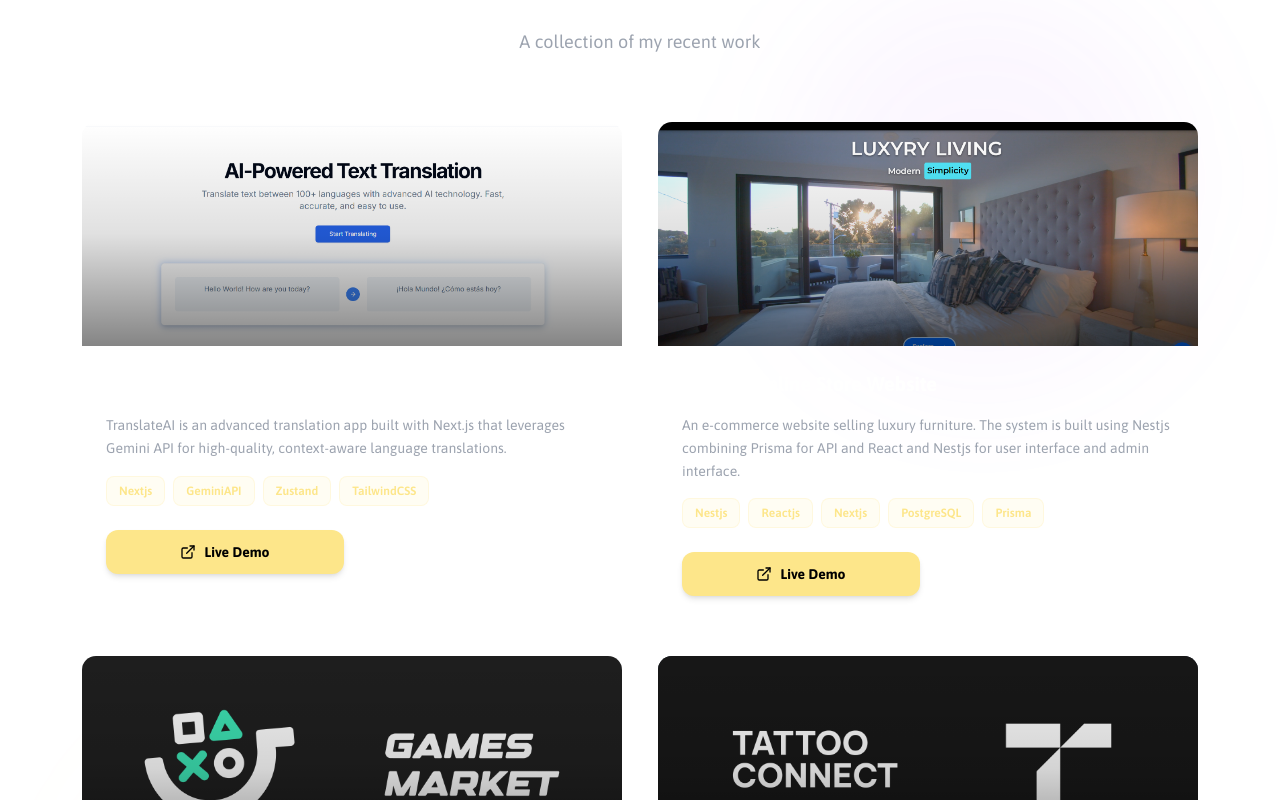
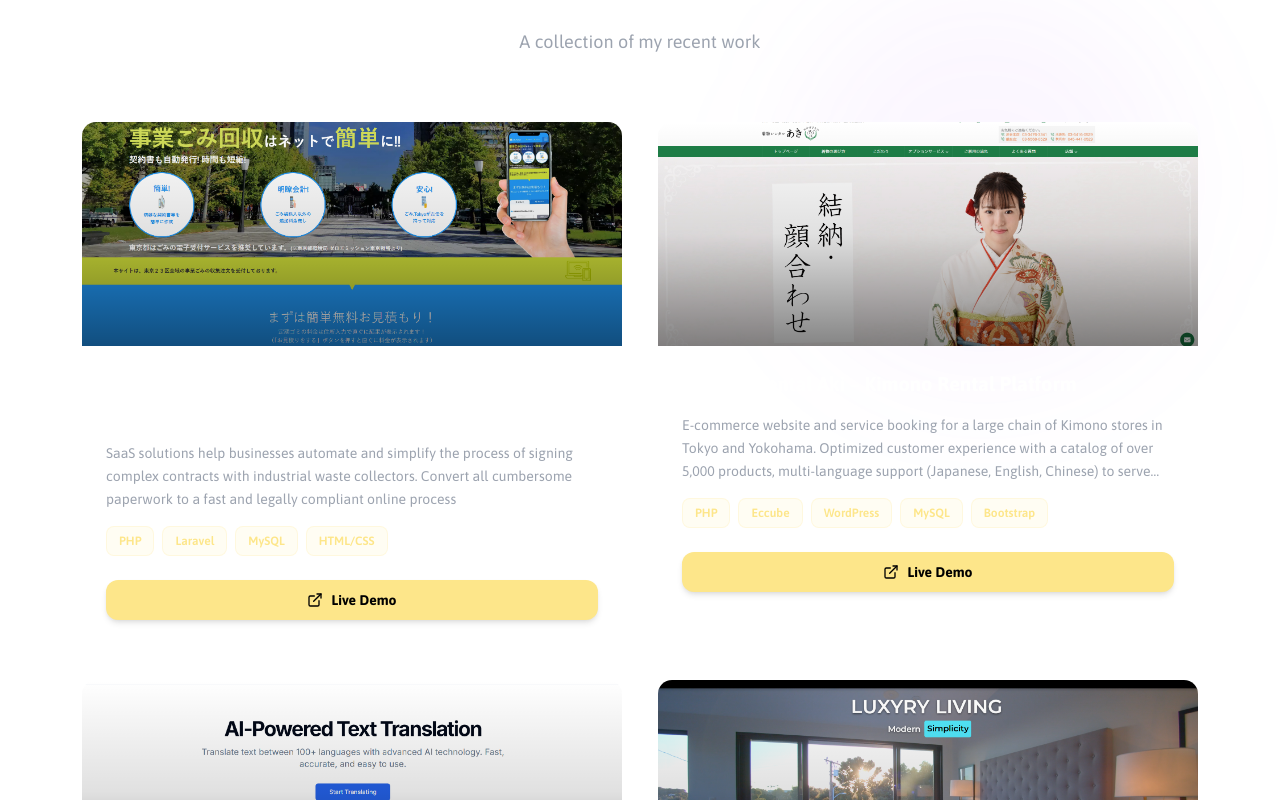
Before and after one commit to HaiNam1408/portfolio, a React (Vite) app: page / in a window 1280 px wide. Shown: the part 1760-2560 px from the top of the page. Built offline with nearby package versions, Linux system fonts and the light colour scheme.

Commit message:
feat: add projects

```diff
--- a/src/app/page/home/components/MyProjects.tsx
+++ b/src/app/page/home/components/MyProjects.tsx
@@ -1,7 +1,7 @@
 import { useTranslation } from "react-i18next";
 import { motion } from "framer-motion";
 import { ExternalLink, Github, Rocket, Star, TrendingUp } from "lucide-react";
-
+import * as data from "../../../../assets/data.json";
 interface Project {
   title: string;
   description: string;
@@ -15,40 +15,7 @@ interface Project {
   };
 }
 
-const projects: Project[] = [
-  {
-    title: "Smart AI Translate Website",
-    description: "TranslateAI is an advanced translation app built with Next.js that leverages Gemini API for high-quality, context-aware language translations.",
-    image: "/images/smart-ai-translate.png",
-    technologies: ["Nextjs", "GeminiAPI", "Zustand", "TailwindCSS"],
-    liveUrl: "https://smart-ai-translate.netlify.app",
-    githubUrl: "https://github.com/HaiNam1408/translate-ai",
-  },
-  {
-    title: "Interior Online Store Website",
-    description: "An e-commerce website selling luxury furniture. The system is built using Nestjs combining Prisma for API and React and Nestjs for user interface and admin interface.",
-    image: "/images/interlux.png",
-    technologies: ["Nestjs", "Reactjs", "Nextjs", "PostgreSQL", "Prisma"],
-    liveUrl: "https://interlux.netlify.app",
-    githubUrl: "https://github.com/HaiNam1408/interlux-be",
-  },
-  {
-    title: "Games Market Website System",
-    description: "A website system that allows conguration and management of many websites selling popular game accounts, allowing users to buy game accounts easily.",
-    image: "/images/game-market.png",
-    technologies: ["Nestjs", "PostgreSQL", "Prisma", "CloudFlare R2"],
-    liveUrl: "#",
-    githubUrl: "https://github.com/HaiNam1408/sell-game-api",
-  },
-  {
-    title: "Tatoo Mobile App",
-    description: "A mobile app connects tattoo artists and their potential customers through posting their tattoo photos. Tattoo artists and customers can conveniently chat and book appointments.",
-    image: "/images/tattoo.png",
-    technologies: ["Flutter", "Bloc", "Firebase", "SocketIO"],
-    liveUrl: "#",
-    githubUrl: "https://github.com/HaiNam1408/tatoo-app",
-  },
-];
+const projects: Project[] = data.projects
 
 function ProjectCard({ project, index }: { project: Project; index: number }) {
   return (
--- a/src/assets/data.json
+++ b/src/assets/data.json
@@ -62,6 +62,84 @@
             "JIRA"
         ]
     },
+    "projects": [
+        {
+            "title": "Gomi Tokyo – Digital waste management contract platform",
+            "description": "SaaS solutions help businesses automate and simplify the process of signing complex contracts with industrial waste collectors. Convert all cumbersome paperwork to a fast and legally compliant online process",
+            "image": "/images/gomi.tokyo.jp.png",
+            "technologies": [
+                "PHP",
+                "Laravel",
+                "MySQL",
+                "HTML/CSS"
+            ],
+            "liveUrl": "https://gomi.tokyo.jp"
+        },
+        {
+            "title": "Kimono Rental Aki – Kimono Rental Platform",
+            "description": "E-commerce website and service booking for a large chain of Kimono stores in Tokyo and Yokohama. Optimized customer experience with a catalog of over 5,000 products, multi-language support (Japanese, English, Chinese) to serve both domestic customers and international tourists",
+            "image": "/images/kr-aki.co.jp.png",
+            "technologies": [
+                "PHP",
+                "Eccube",
+                "WordPress",
+                "MySQL",
+                "Bootstrap"
+            ],
+            "liveUrl": "https://kr-aki.co.jp"
+        },
+        {
+            "title": "Smart AI Translate Website",
+            "description": "TranslateAI is an advanced translation app built with Next.js that leverages Gemini API for high-quality, context-aware language translations.",
+            "image": "/images/smart-ai-translate.png",
+            "technologies": [
+                "Nextjs",
+                "GeminiAPI",
+                "Zustand",
+                "TailwindCSS"
+            ],
+            "liveUrl": "https://smart-ai-translate.netlify.app",
+            "githubUrl": "https://github.com/HaiNam1408/translate-ai"
+        },
+        {
+            "title": "Interior Online Store Website",
+            "description": "An e-commerce website selling luxury furniture. The system is built using Nestjs combining Prisma for API and React and Nestjs for user interface and admin interface.",
+            "image": "/images/interlux.png",
+            "technologies": [
+                "Nestjs",
+                "Reactjs",
+                "Nextjs",
+                "PostgreSQL",
+                "Prisma"
+            ],
+            "liveUrl": "https://interlux.netlify.app",
+            "githubUrl": "https://github.com/HaiNam1408/interlux-be"
+        },
+        {
+            "title": "Games Market Website System",
+            "description": "A website system that allows conguration and management of many websites selling popular game accounts, allowing users to buy game accounts easily.",
+            "image": "/images/game-market.png",
+            "technologies": [
+                "Nestjs",
+                "PostgreSQL",
+                "Prisma",
+                "CloudFlare R2"
+            ],
+            "githubUrl": "https://github.com/HaiNam1408/sell-game-api"
+        },
+        {
+            "title": "Tatoo Mobile App",
+            "description": "A mobile app connects tattoo artists and their potential customers through posting their tattoo photos. Tattoo artists and customers can conveniently chat and book appointments.",
+            "image": "/images/tattoo.png",
+            "technologies": [
+                "Flutter",
+                "Bloc",
+                "Firebase",
+                "SocketIO"
+            ],
+            "githubUrl": "https://github.com/HaiNam1408/tatoo-app"
+        }
+    ],
     "honors_and_awards": [
         {
             "title": "The TOP 10 TEAM at UNIHACK 2023",
```
Also changed, not shown: public/images/gomi.tokyo.jp.png (added), public/images/kr-aki.co.jp.png (added).
